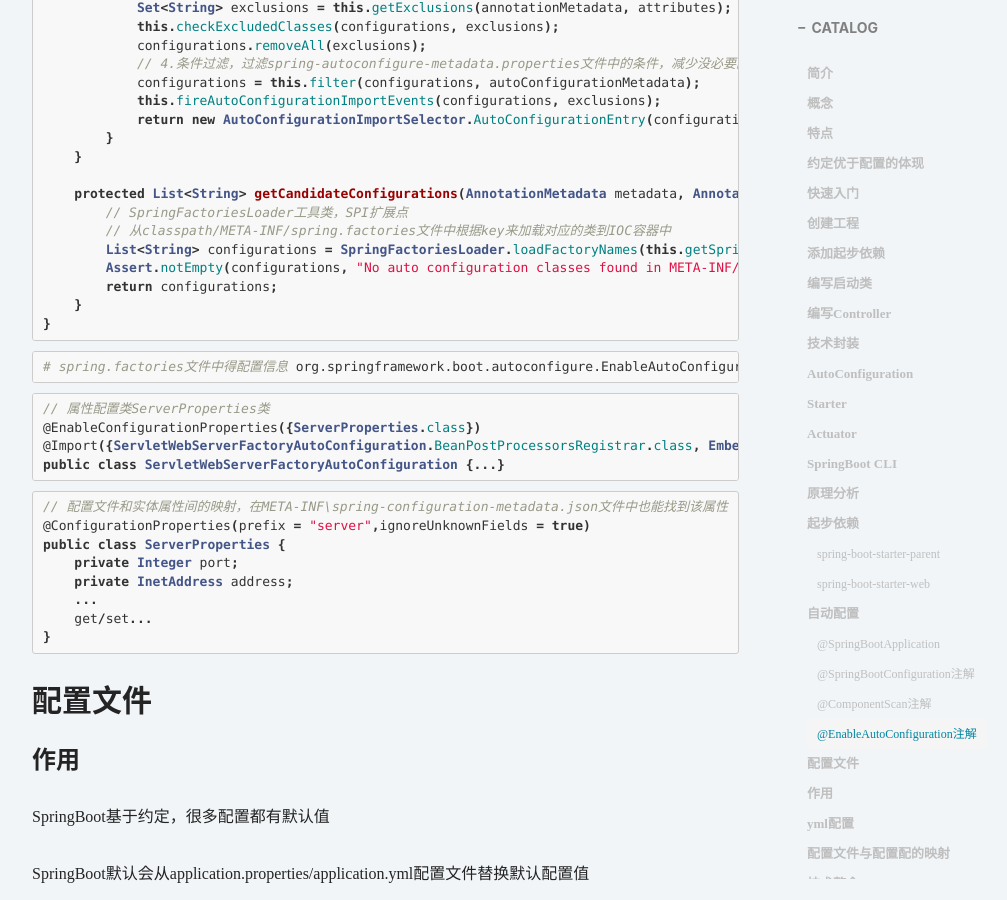
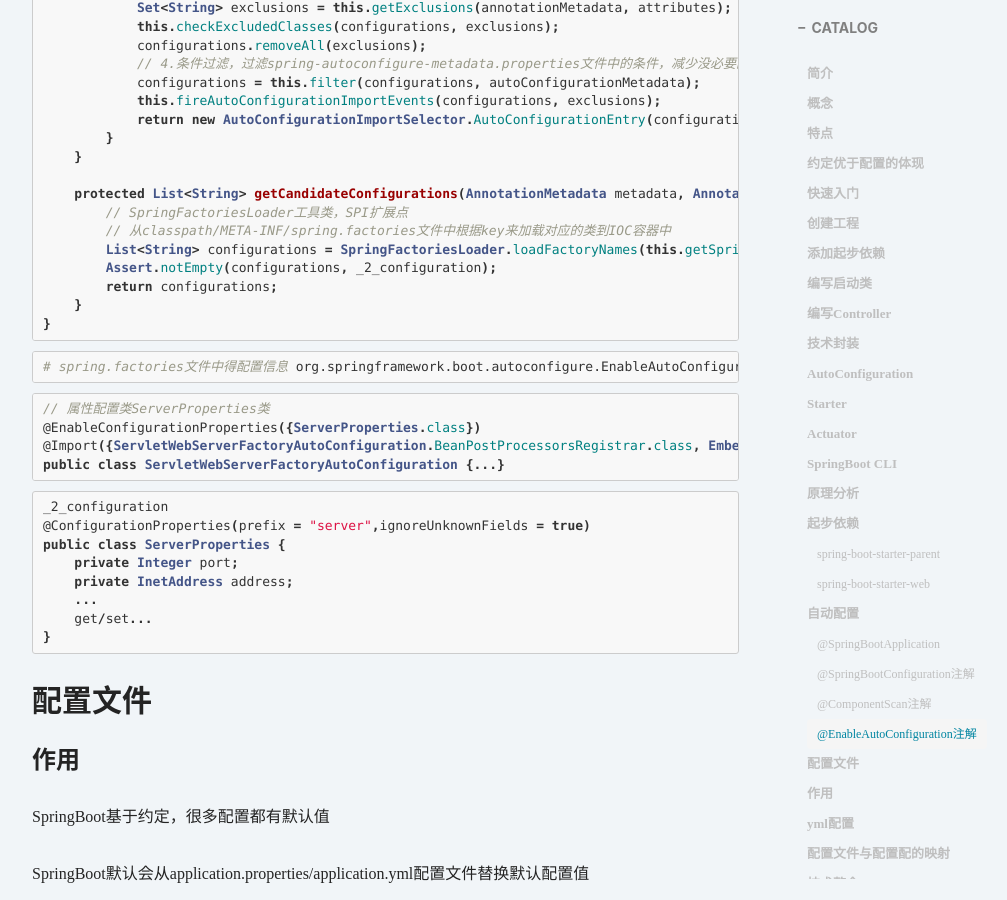
Before and after one commit to tideseng/tideseng.github.io, a Jekyll site: the page built from _posts/2020-04-22-Spring Boot基本应用.md, in a window 1280 px wide and 900 px high, scrolled down 6105 px. Shown: the whole window, without its empty margins (233-1240 px from the left). Built offline with Jekyll 4.4.1, drawn with Linux system fonts in a browser that asks for light colours; nearby versions of some CDN libraries; comment, search, counter and statistics services are not loaded; some of the changed text lies outside the part shown.

Commit message:
springboot基本应用

````diff
--- a/_posts/2020-04-22-Spring Boot基本应用.md
+++ b/_posts/2020-04-22-Spring Boot基本应用.md
@@ -263,7 +263,7 @@
 // AutoConfigurationImportSelector实现了ImportSelector接口进行动态注入
 @Import({AutoConfigurationImportSelector.class})
 public @interface EnableAutoConfiguration {
-    String ENABLED_OVERRIDE_PROPERTY = "spring.boot.enableautoconfiguration";
+    String ENABLED_OVERRIDE_PROPERTY = _5_enableautoconfiguration;
     Class<?>[] exclude() default {};
     String[] excludeName() default {};
 }
@@ -311,7 +311,7 @@
         // SpringFactoriesLoader工具类，SPI扩展点
         // 从classpath/META-INF/spring.factories文件中根据key来加载对应的类到IOC容器中
         List<String> configurations = SpringFactoriesLoader.loadFactoryNames(this.getSpringFactoriesLoaderFactoryClass(), this.getBeanClassLoader());
-        Assert.notEmpty(configurations, "No auto configuration classes found in META-INF/spring.factories. If you are using a custom packaging, make sure that file is correct.");
+        Assert.notEmpty(configurations, _2_configuration);
         return configurations;
     }
 }
@@ -333,7 +333,7 @@
   ```
 
   ```java
-// 配置文件和实体属性间的映射，在META-INF\spring-configuration-metadata.json文件中也能找到该属性
+_2_configuration
 @ConfigurationProperties(prefix = "server",ignoreUnknownFields = true)
 public class ServerProperties {
     private Integer port;
````
